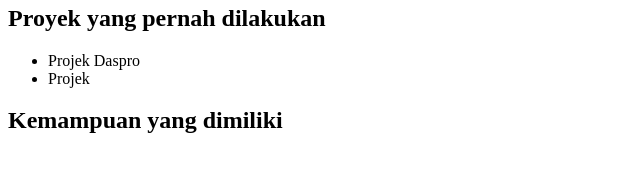
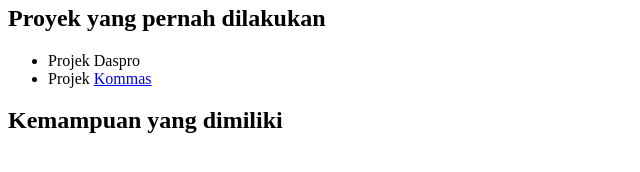
Before and after one commit to dasarpemrograman/websitesederhana, a plain HTML site: page index.html in a window 1280 px wide. Shown: the part 216-388 px from the top of the page, 0-640 px from the left. Drawn offline with Linux system fonts and the light colour scheme.

Commit message:
Update link

```diff
--- a/index.html
+++ b/index.html
@@ -2,6 +2,7 @@
 <html>
     <head>
         <title>Website sederhana Faiz</title>
+        <meta charset="utf-8">
     </head>
     <body>
         <h1>Personal Portofolio</h1>
@@ -18,7 +19,7 @@
             <h2>Proyek yang pernah dilakukan</h2>
             <ul>
                 <li>Projek Daspro</li>
-                <li>Projek <link href="https://serenio.budibase.app"></li>
+                <li>Projek <a href="https://serenio.budibase.app">Kommas</a></li>
             </ul>
         </section>
         <section>
```
